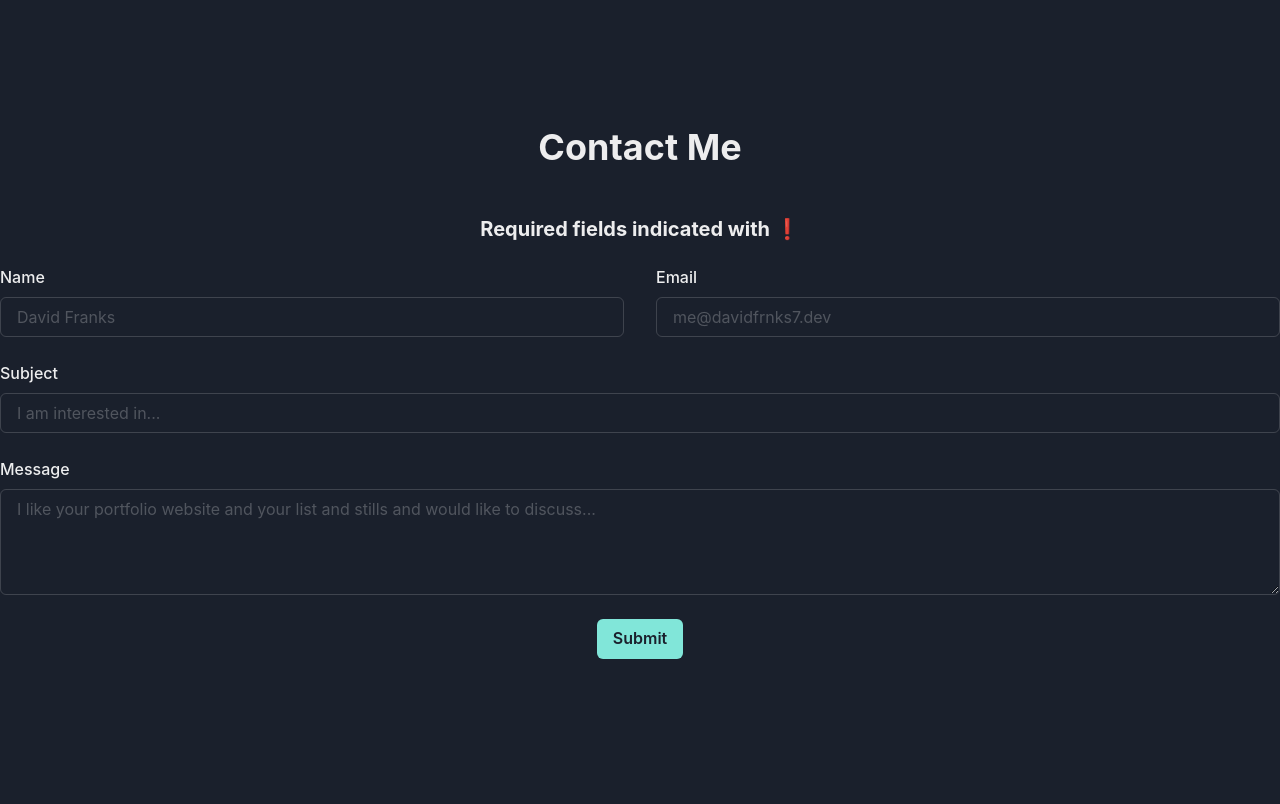
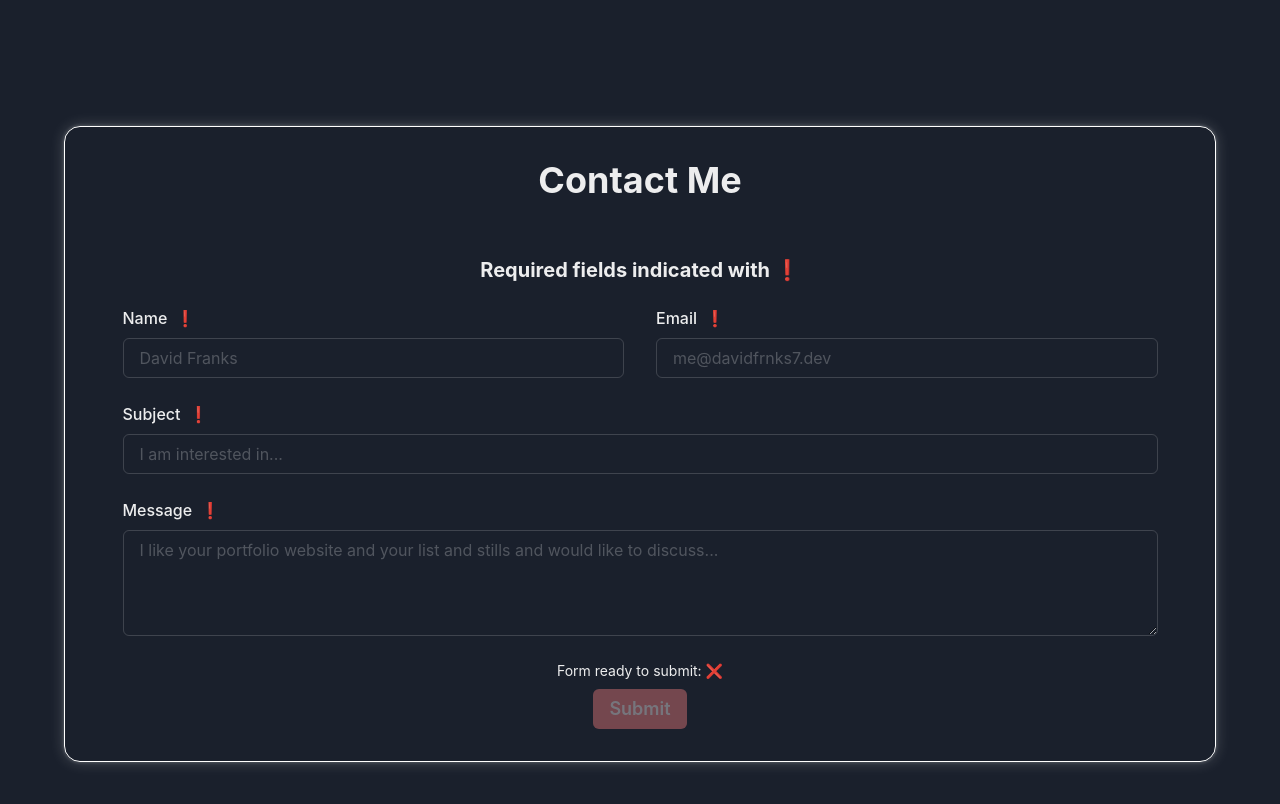
Before and after one commit to davidfrnks7/old-portfolio-website, a Next.js app: page / in a window 1280 px wide. Shown: the part 3340-4144 px from the top of the page. Built offline with nearby package versions, Linux system fonts and the light colour scheme.

Commit message:
Form validatio (with emojis). Styling. Responsive.

```diff
--- a/components/sections/contact/Contact.tsx
+++ b/components/sections/contact/Contact.tsx
@@ -1,15 +1,24 @@
 import React from "react";
-import { Box, Heading } from "@chakra-ui/react";
+import { Heading, VStack } from "@chakra-ui/react";
 import ContactFrom from "./Form";
 
 const Contact = (): JSX.Element => {
   return (
-    <Box textAlign="center" w="100%" h="auto">
+    <VStack
+      boxShadow={{ base: "none", md: "rgba(255, 255, 255, 0.2) 0px 0px 15px, rgba(255, 255, 255, 0.15) 0px 0px 3px 1px" }}
+      borderRadius={{ base: "none", md: "2xl" }}
+      border={{ base: "none", md: "1px solid white" }}
+      justifyContent="center"
+      alignContent="center"
+      py={8}
+      h="auto"
+      w={{ base: "100%", md: "90%" }}
+    >
       <Heading as="h3" size="xl" mb={12}>
         Contact Me
       </Heading>
       <ContactFrom />
-    </Box>
+    </VStack>
   );
 };
 
--- a/components/sections/contact/Form.tsx
+++ b/components/sections/contact/Form.tsx
@@ -8,19 +8,29 @@ import {
   HStack,
   Textarea,
   Heading,
+  Text
 } from "@chakra-ui/react";
 import { Field, Form, Formik, FieldProps } from "formik";
-import React from "react";
+import React, { useEffect, useState } from "react";
 import EmojiValidate from "./EmojiValidate";
 
 const ContactFrom = (): JSX.Element => {
+  const [validName, setValidName] = useState<boolean>(false);
+  const [validEmail, setValidEmail] = useState<boolean>(false);
+  const [validSubject, setValidSubject] = useState<boolean>(false);
+  const [validMessage, setValidMessage] = useState<boolean>(false);
+
   const validateName = (inputName: string | undefined): string | undefined => {
     let nameError;
 
     if (!inputName) {
       nameError = "A name is required.";
-    } else if (/[\\d]/gi.test(inputName)) {
+      setValidName(false);
+    } else if (/[\d]/gi.test(inputName)) {
       nameError = "Only words and spaces are allowed in this field.";
+      setValidName(false);
+    } else {
+      setValidName(true);
     }
 
     return nameError;
@@ -33,8 +43,12 @@ const ContactFrom = (): JSX.Element => {
 
     if (!inputEmail) {
       emailError = "Email is required.";
+      setValidEmail(false);
     } else if (!/^[^\s@]+@[^\s@]+\.[^\s@]{2,}$/i.test(inputEmail)) {
       emailError = "Invalid email format.";
+      setValidEmail(false);
+    } else {
+      setValidEmail(true);
     }
 
     return emailError;
@@ -47,6 +61,9 @@ const ContactFrom = (): JSX.Element => {
 
     if (!inputMessage) {
       messageError = "A message is required.";
+      setValidMessage(false);
+    } else {
+      setValidMessage(true);
     }
 
     return messageError;
@@ -60,12 +77,28 @@ const ContactFrom = (): JSX.Element => {
 
     if (!inputLine) {
       subjectError = "A subject is required.";
-    } else if (subject.length > 250) {
+      setValidSubject(false);
+    } else if (subject.length > 200) {
       subjectError = "Subject too long";
+      setValidSubject(false);
+    } else {
+      setValidEmail(true);
     }
 
     return subjectError;
   };
+
+  const [valid, setValid] = useState<boolean>(false);
+
+  useEffect(() => {
+    if (!validEmail || !validMessage || validName || validSubject) {
+      setValid(false);
+    }
+
+    if (validEmail && validMessage && validName && validSubject) {
+      setValid(true);
+    }
+  }, [validEmail, validMessage, validName, validSubject]);
 
   const handleSubmit = (input: unknown): void => {
     console.info(input);
@@ -82,12 +115,17 @@ const ContactFrom = (): JSX.Element => {
       onSubmit={handleSubmit}
     >
       {(props) => (
-        <Form>
+        <Form
+          style={{
+            width: "90%"
+          }}
+        >
           <VStack h="auto" w="100%" spacing={6}>
             <Heading as="h4" size="md">
               Required fields indicated with <EmojiValidate type="Required" />
             </Heading>
-            <HStack h="auto" w="100%" alignItems="flex-start" spacing={8}>
+
+            <HStack d={{ base: "none", md: "flex" }} h="auto" w="100%" alignItems="flex-start" spacing={8}>
               <Field name="name" validate={validateName}>
                 {({ field, form }: FieldProps) => (
                   <FormControl
@@ -95,7 +133,23 @@ const ContactFrom = (): JSX.Element => {
                       form.errors.name && form.touched.name ? true : false
                     }
                   >
-                    <FormLabel htmlFor="name">Name</FormLabel>
+                    <HStack
+                      h="auto"
+                      w="auto"
+                      spacing={0}
+                      alignItems="flex-start"
+                    >
+                      <FormLabel htmlFor="name" mr={2}>
+                        Name
+                      </FormLabel>
+                      {!form.touched.name && <EmojiValidate type="Required" />}
+                      {form.errors.name && form.touched.name && (
+                        <EmojiValidate type="Error" />
+                      )}
+                      {!form.errors.name && form.touched.name && (
+                        <EmojiValidate type="Valid" />
+                      )}
+                    </HStack>
                     <Input {...field} id="name" placeholder="David Franks" />
                     <FormErrorMessage>{form.errors.name}</FormErrorMessage>
                   </FormControl>
@@ -108,7 +162,23 @@ const ContactFrom = (): JSX.Element => {
                       form.errors.email && form.touched.email ? true : false
                     }
                   >
-                    <FormLabel htmlFor="email">Email</FormLabel>
+                    <HStack
+                      h="auto"
+                      w="auto"
+                      spacing={0}
+                      alignItems="flex-start"
+                    >
+                      <FormLabel htmlFor="email" mr={2}>
+                        Email
+                      </FormLabel>
+                      {!form.touched.email && <EmojiValidate type="Required" />}
+                      {form.errors.email && form.touched.email && (
+                        <EmojiValidate type="Error" />
+                      )}
+                      {!form.errors.email && form.touched.email && (
+                        <EmojiValidate type="Valid" />
+                      )}
+                    </HStack>
                     <Input
                       {...field}
                       id="email"
@@ -119,6 +189,74 @@ const ContactFrom = (): JSX.Element => {
                 )}
               </Field>
             </HStack>
+
+            {/* Not duped components!! Different layouts for responsiveness. */}
+
+            <VStack d={{ base: "flex", md: "none" }} h="auto" w="100%" alignItems="flex-start" spacing={8}>
+              <Field name="name" validate={validateName}>
+                {({ field, form }: FieldProps) => (
+                  <FormControl
+                    isInvalid={
+                      form.errors.name && form.touched.name ? true : false
+                    }
+                  >
+                    <HStack
+                      h="auto"
+                      w="auto"
+                      spacing={0}
+                      alignItems="flex-start"
+                    >
+                      <FormLabel htmlFor="name" mr={2}>
+                        Name
+                      </FormLabel>
+                      {!form.touched.name && <EmojiValidate type="Required" />}
+                      {form.errors.name && form.touched.name && (
+                        <EmojiValidate type="Error" />
+                      )}
+                      {!form.errors.name && form.touched.name && (
+                        <EmojiValidate type="Valid" />
+                      )}
+                    </HStack>
+                    <Input {...field} id="name" placeholder="David Franks" />
+                    <FormErrorMessage>{form.errors.name}</FormErrorMessage>
+                  </FormControl>
+                )}
+              </Field>
+              <Field name="email" validate={validateEmail}>
+                {({ field, form }: FieldProps) => (
+                  <FormControl
+                    isInvalid={
+                      form.errors.email && form.touched.email ? true : false
+                    }
+                  >
+                    <HStack
+                      h="auto"
+                      w="auto"
+                      spacing={0}
+                      alignItems="flex-start"
+                    >
+                      <FormLabel htmlFor="email" mr={2}>
+                        Email
+                      </FormLabel>
+                      {!form.touched.email && <EmojiValidate type="Required" />}
+                      {form.errors.email && form.touched.email && (
+                        <EmojiValidate type="Error" />
+                      )}
+                      {!form.errors.email && form.touched.email && (
+                        <EmojiValidate type="Valid" />
+                      )}
+                    </HStack>
+                    <Input
+                      {...field}
+                      id="email"
+                      placeholder="me@davidfrnks7.dev"
+                    />
+                    <FormErrorMessage>{form.errors.email}</FormErrorMessage>
+                  </FormControl>
+                )}
+              </Field>
+            </VStack>
+
             <Field name="subject" validate={validateSubject}>
               {({ field, form }: FieldProps) => (
                 <FormControl
@@ -127,13 +265,15 @@ const ContactFrom = (): JSX.Element => {
                   }
                 >
                   <HStack h="auto" w="auto" spacing={0} alignItems="flex-start">
-                    <FormLabel mr={2} htmlFor="subject">
+                    <FormLabel htmlFor="subject" mr={2}>
                       Subject
                     </FormLabel>
+                    {!form.touched.subject && <EmojiValidate type="Required" />}
                     {form.errors.subject && form.touched.subject && (
-                      <span role="img" aria-label="X">
-                        ❌
-                      </span>
+                      <EmojiValidate type="Error" />
+                    )}
+                    {!form.errors.subject && form.touched.subject && (
+                      <EmojiValidate type="Valid" />
                     )}
                   </HStack>
                   <Input
@@ -152,7 +292,18 @@ const ContactFrom = (): JSX.Element => {
                     form.errors.message && form.touched.message ? true : false
                   }
                 >
-                  <FormLabel htmlFor="message">Message</FormLabel>
+                  <HStack h="auto" w="auto" spacing={0} alignItems="flex-start">
+                    <FormLabel htmlFor="message" mr={2}>
+                      Message
+                    </FormLabel>
+                    {!form.touched.message && <EmojiValidate type="Required" />}
+                    {form.errors.message && form.touched.message && (
+                      <EmojiValidate type="Error" />
+                    )}
+                    {!form.errors.message && form.touched.message && (
+                      <EmojiValidate type="Valid" />
+                    )}
+                  </HStack>
                   <Textarea
                     {...field}
                     id="message"
@@ -163,18 +314,27 @@ const ContactFrom = (): JSX.Element => {
                 </FormControl>
               )}
             </Field>
+            <VStack h="auto" w="auto" spacing={2}>
+              <Text fontSize="sm">
+                Form ready to submit: {valid ? <EmojiValidate type="Valid" /> : <EmojiValidate type="Error" />}
+              </Text>
               <Button
-              mt={4}
-              colorScheme="teal"
+                fontSize="lg"
+                py={2}
+                px={4}
+                isDisabled={!valid}
+                background={valid ? "#00c17c" : "#FC8181"}
                 isLoading={props.isSubmitting}
                 type="submit"
               >
                 Submit
               </Button>
             </VStack>
+          </VStack>
         </Form>
-      )}
-    </Formik>
+      )
+      }
+    </Formik >
   );
 };
 
```
Lines whose indentation alone changed are shown as unchanged.
